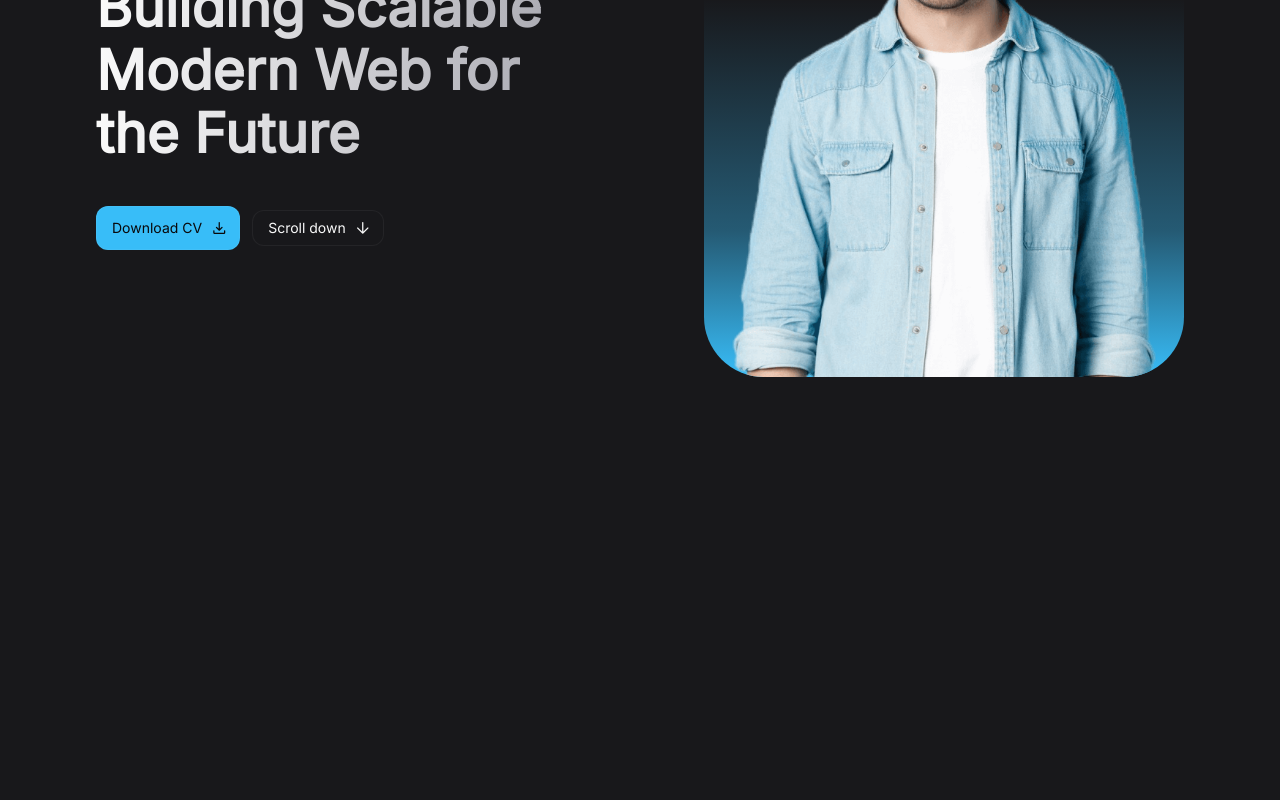
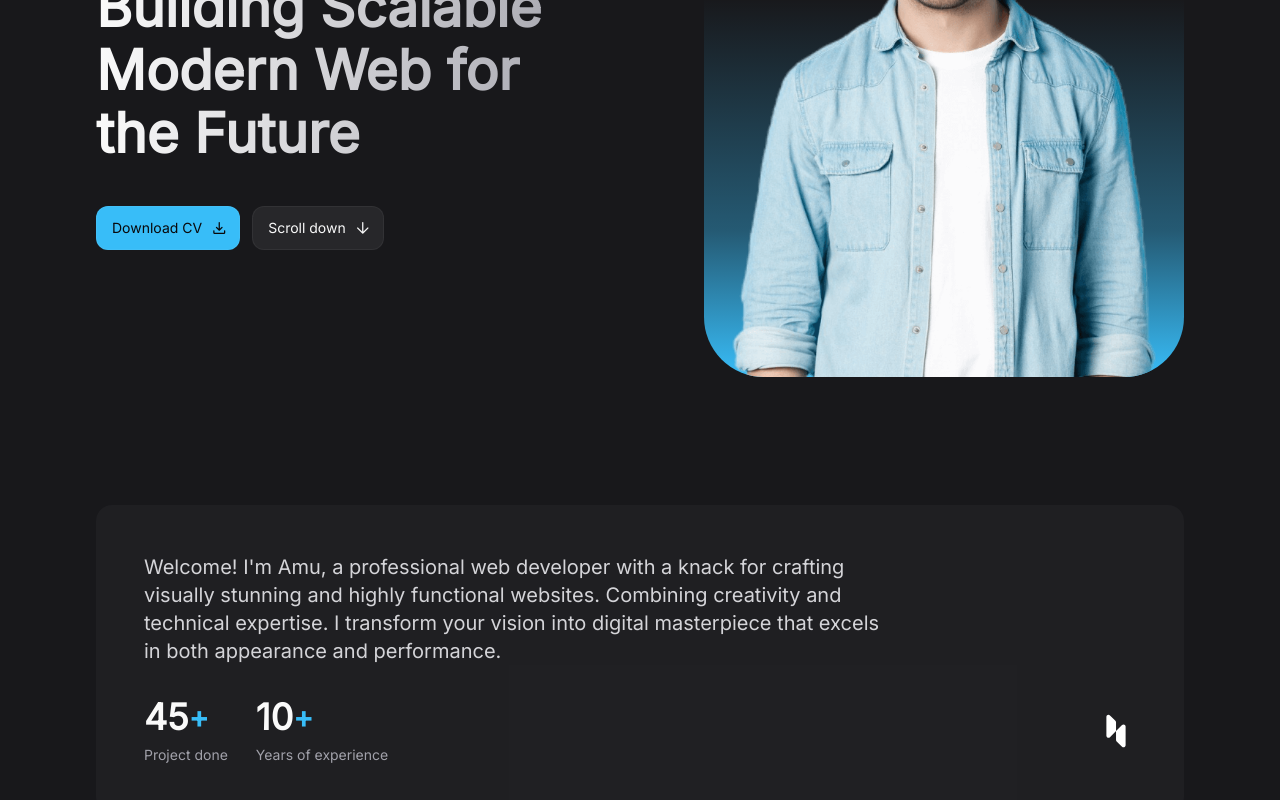
Before and after one commit to quandang08/portfolio, a React (Vite) app: page / in a window 1280 px wide. Shown: the part 352-1152 px from the top of the page. Before the commit the page ends 800 px from the top, so only its background shows below. Built offline with nearby package versions, Linux system fonts and the light colour scheme.

Commit message:
Home - About section

```diff
--- a/src/App.jsx
+++ b/src/App.jsx
@@ -5,7 +5,7 @@
 import Header from "./components/Header";
 import React from "react";
 import Hero from "./components/Hero";
-
+import About from "./components/About";
 
 const App = () => {
   return (
@@ -13,6 +13,7 @@
       <Header />
       <main >
         <Hero />
+        <About />
       </main>
     </>
   );
--- /dev/null
+++ b/src/components/About.jsx
@@ -0,0 +1,61 @@
+/**
+ * @copyright 2025 codewithamu
+ * @license Apache-2.0
+ */
+import React from 'react'
+
+const aboutItems = [
+    {
+        label: 'Project done',
+        number: 45
+    },
+    {
+        label: 'Years of experience',
+        number: 10
+    }
+];
+
+const About = () => {
+    return (
+        <section
+            id='about'
+            className='section'
+        >
+            <div className="container"
+            >
+                <div className="bg-zinc-800/50 p-7 rounded-2xl md:p-12">
+                    <p className="text-zinc-300 mb-4 md:mb-8 md:text-xl md:max-w-[60ch]">
+                        Welcome! I&apos;m Amu, a professional web developer
+                        with a knack for crafting visually stunning and highly functional websites.
+                        Combining creativity and technical expertise. I transform your vision into digital
+                        masterpiece that excels in both appearance and performance.
+                    </p>
+                    <div className="flex flex-wrap items-center gap-4 md:gap-7">
+                        {
+                            aboutItems.map(({ label, number }, key) => (
+                                <div key={key}>
+                                    <div className="flex items-center md:mb-2">
+                                        <span className='text-2xl font-semibold md:text-4xl'>{number}</span>
+                                        <span className='text-sky-400 font-semibold md:text-3xl'>+</span>
+                                    </div>
+
+                                    <p className="text-sm text-zinc-400"
+                                    >{label}</p>
+                                </div>
+                            ))
+                        }
+
+                        <img src="/images/logo.svg"
+                        width={30}
+                        height={30}
+                        className='ml-auto md:w-[40px] md:h-[40px]'
+                        alt="logo" />
+                    </div>
+                </div>
+
+            </div>
+        </section>
+    )
+}
+
+export default About
--- a/src/index.css
+++ b/src/index.css
@@ -43,6 +43,9 @@
     @apply w-full h-full object-cover
 }
 
+.section{
+    @apply pt-20 lg:pt-32
+}
 /* Component */
 
 /* Menu btn  */
@@ -104,3 +107,7 @@
 .btn-primary {
     @apply h-11 bg-sky-400 text-zinc-950 hover:bg-sky-300 active:bg-sky-400
 }
+
+.btn-outline {
+    @apply h-11 bg-zinc-800 hover:bg-zinc-700 active:bg-zinc-800
+}
```
